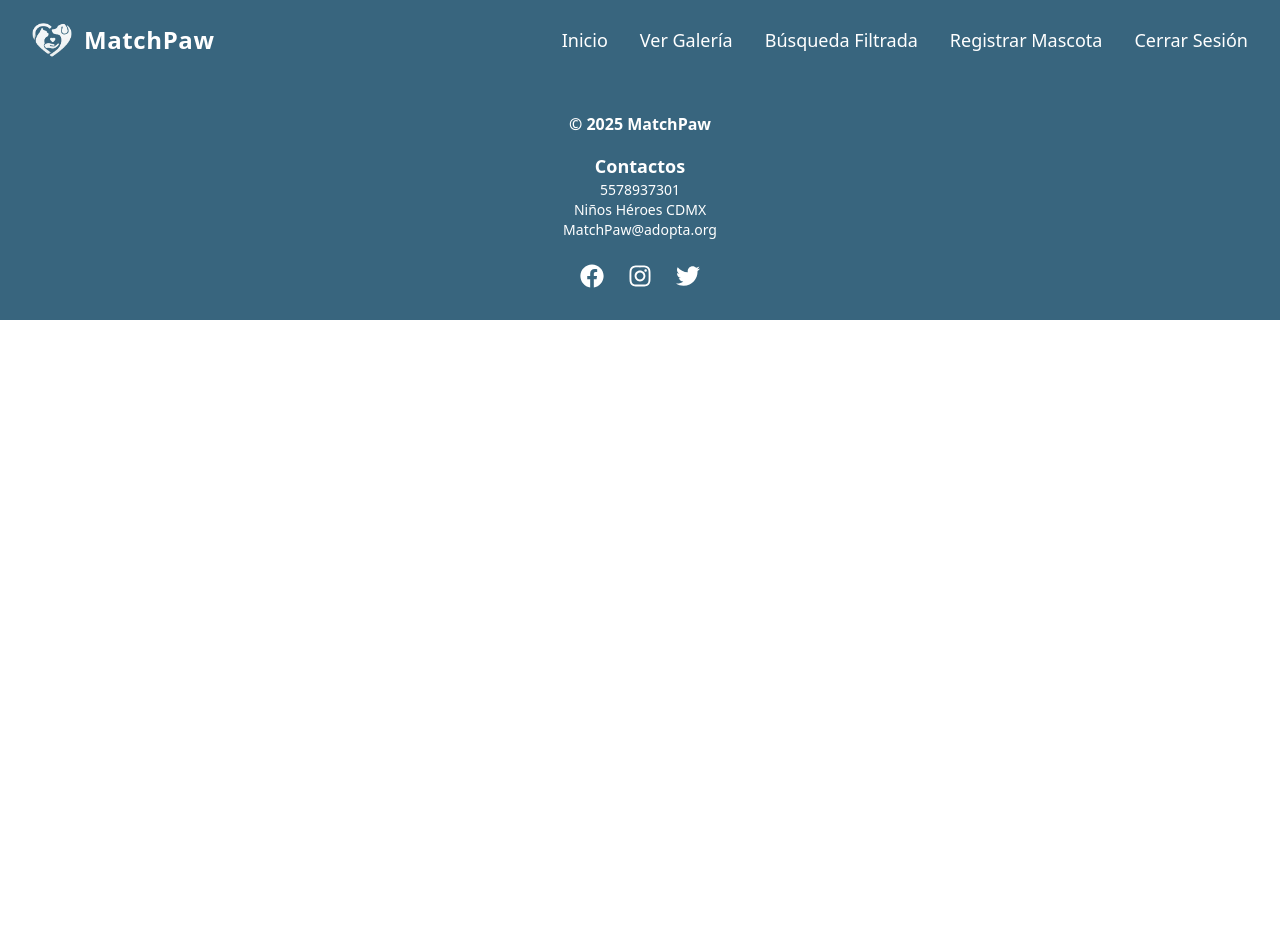
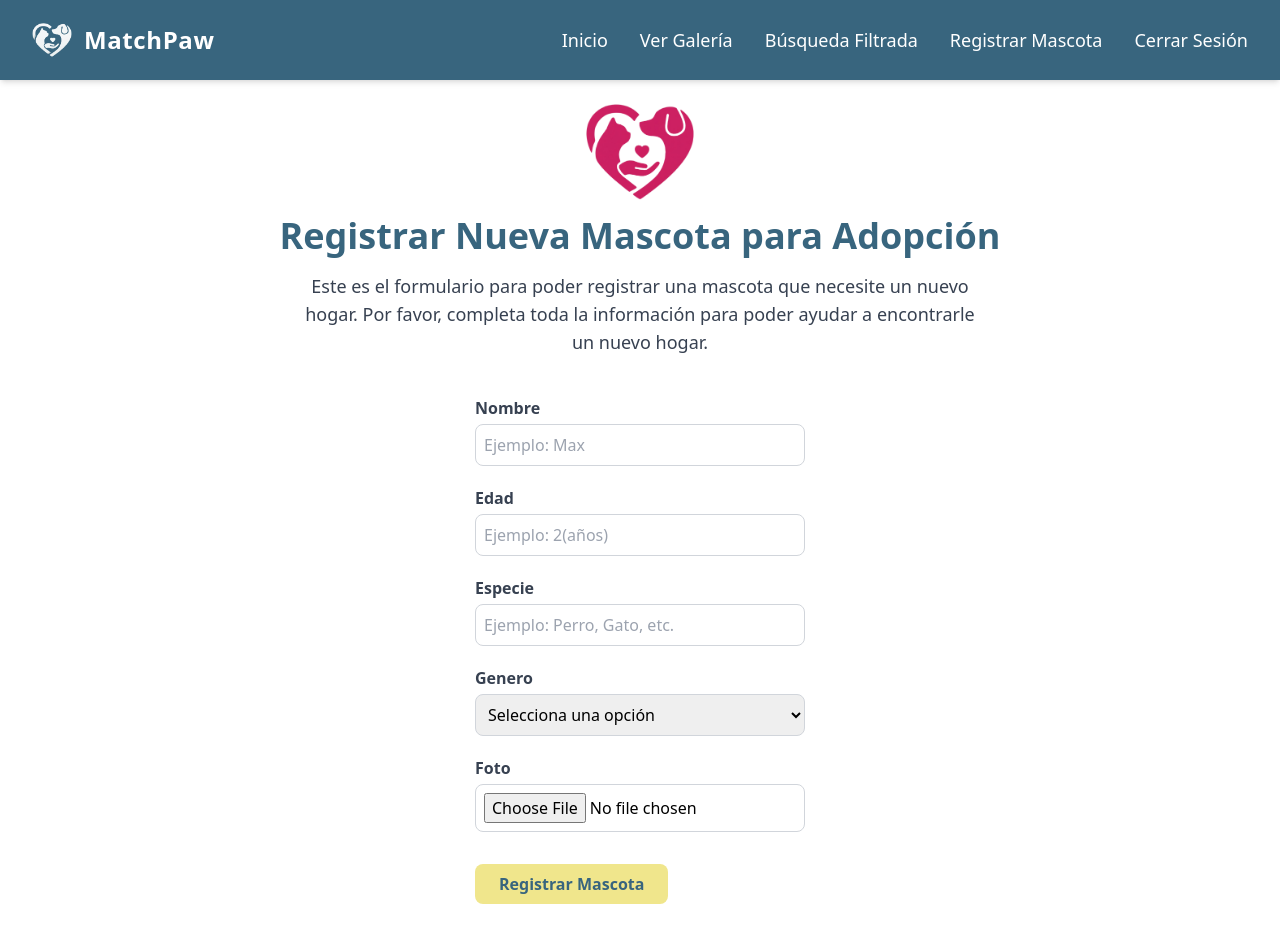
Before and after one commit to andreauxue/AdoptaMascota, a React (Vite) app in the folder Aplicacion/frontend/: page /registrar-mascota in a window 1280 px wide. Shown: the top 952 px of the page. Before the commit the page ends 800 px from the top, so only its background shows below. Built offline with nearby package versions, Linux system fonts and the light colour scheme.

Commit message:
feat: Registro de Mascota

```diff
--- a/Aplicacion/frontend/src/App.jsx
+++ b/Aplicacion/frontend/src/App.jsx
@@ -4,7 +4,7 @@ import Home from "./pages/Home";
 import Navbar from "./components/Navbar";
 import Footer from "./components/Footer";
 import Galeria from "./pages/Galeria";
-
+import PetRegister from "./pages/PetRegister";
 
 export default function App() {
   return (
@@ -16,6 +16,7 @@ export default function App() {
           <Routes>
             <Route path="/" element={<Home/>}/>
             <Route path="/galeria" element={<Galeria/>}/>
+            <Route path="/registrar-mascota" element={<PetRegister/>}/>
           </Routes>
         </main>
 
--- a/Aplicacion/frontend/src/components/Navbar.jsx
+++ b/Aplicacion/frontend/src/components/Navbar.jsx
@@ -34,15 +34,15 @@ export default function Navbar() {
         </li>
 
         <li>
-          <a href="/galeria" className="hover:underline">
+          <Link to="/galeria" className="hover:underline">
             Búsqueda Filtrada
-          </a>
+          </Link>
         </li>
 
         <li>
-          <a href="/registrar-mascota" className="hover:underline">
+          <Link to="/registrar-mascota" className="hover:underline">
             Registrar Mascota
-          </a>
+          </Link>
         </li>
 
         <li>
--- /dev/null
+++ b/Aplicacion/frontend/src/pages/PetRegister.jsx
@@ -0,0 +1,147 @@
+import { useState } from "react";
+
+import logoRosa from "../assets/logoRosa.png";
+
+export default function PetRegister() {
+  const [formData, setFormData] = useState({
+    nombre: "",
+    edad: "",
+    especie: "",
+    genero: "",
+    foto: null,
+  });
+
+  const handleChange = (e) => {
+    const { name, value, type, files } = e.target;
+
+    setFormData({
+      ...formData,
+      [name]: type === "file" ? files[0] : value,
+    });
+  };
+
+  const handleSubmit = (e) => {
+    e.preventDefault();
+
+    const data = new FormData();
+    data.append("nombre", formData.nombre);
+    data.append("edad", formData.edad);
+    data.append("especie", formData.especie);
+    data.append("genero", formData.genero);
+    data.append("foto", formData.foto);
+
+    console.log("Datos enviados:");
+    for (let [key, value] of data.entries()) {
+      console.log(`${key}:`, value);
+    }
+
+    setFormData({
+      nombre: "",
+      edad: "",
+      especie: "",
+      genero: "",
+      foto: null,
+    });
+
+    e.target.reset();
+  };
+
+  return (
+    <div className="min-h-screen p-6">
+      <div className="flex flex-col items-center mb-12">
+        <img src={logoRosa} alt="MatchPaw Logo" className="w-50 h-24 mb-4" />
+        <h1 className="text-4xl font-bold text-[#38657E] text-center">
+          Registrar Nueva Mascota para Adopción
+        </h1>
+        <p className="mt-4 max-w-2xl text-center text-gray-700 text-lg">
+          Este es el formulario para poder registrar una mascota que necesite un
+          nuevo hogar. Por favor, completa toda la información para poder ayudar
+          a encontrarle un nuevo hogar.
+        </p>
+
+        <div className="flex flex-col mb-12 mt-10 items-start">
+          <form onSubmit={handleSubmit}>
+            <div>
+              <label className="block font-semibold text-gray-700">
+                Nombre
+              </label>
+              <input
+                type="text"
+                name="nombre"
+                value={formData.nombre}
+                onChange={handleChange}
+                className="w-full mt-1 border border-gray-300 rounded-lg p-2 focus:ring-2 focus:ring-blue-500"
+                placeholder="Ejemplo: Max"
+                required
+              />
+            </div>
+
+            <div className="mt-5">
+              <label className="block font-semibold text-gray-700">Edad</label>
+              <input
+                type="number"
+                name="edad"
+                value={formData.edad}
+                onChange={handleChange}
+                className="w-full mt-1 border border-gray-300 rounded-lg p-2 focus:ring-2 focus:ring-blue-500"
+                placeholder="Ejemplo: 2(años)"
+                required
+              />
+            </div>
+
+            <div className="mt-5">
+              <label className="block font-semibold text-gray-700">
+                Especie
+              </label>
+              <input
+                type="text"
+                name="especie"
+                value={formData.especie}
+                onChange={handleChange}
+                className="w-full mt-1 border border-gray-300 rounded-lg p-2 focus:ring-2 focus:ring-blue-500"
+                placeholder="Ejemplo: Perro, Gato, etc."
+                required
+              />
+            </div>
+
+            <div className="mt-5">
+              <label className="block font-semibold text-gray-700">
+                Genero
+              </label>
+              <select
+                name="genero"
+                value={formData.genero}
+                onChange={handleChange}
+                className="w-full mt-1 border border-gray-300 rounded-lg p-2 focus:ring-2 focus:ring-blue-500"
+                required
+              >
+                <option value="">Selecciona una opción</option>
+                <option value="Macho">Macho</option>
+                <option value="Hembra">Hembra</option>
+              </select>
+            </div>
+
+            <div className="mt-5">
+              <label className="block font-semibold text-gray-700">Foto</label>
+              <input
+                type="file"
+                name="foto"
+                accept="image/*"
+                onChange={handleChange}
+                className="w-full mt-1 border border-gray-300 rounded-lg p-2 focus:ring-2 focus:ring-blue-500"
+                required
+              />
+            </div>
+
+            <button
+              type="submit"
+              className="mt-8 bg-[#F0E68C] text-[#38657E] font-bold py-2 px-6 rounded-lg hover:bg-blue-700 transition-colors hover:text-white"
+            >
+              Registrar Mascota
+            </button>
+          </form>
+        </div>
+      </div>
+    </div>
+  );
+}
```
